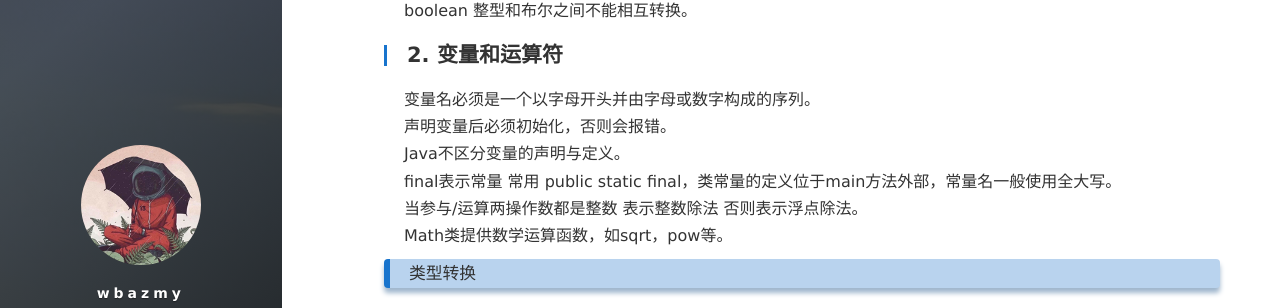
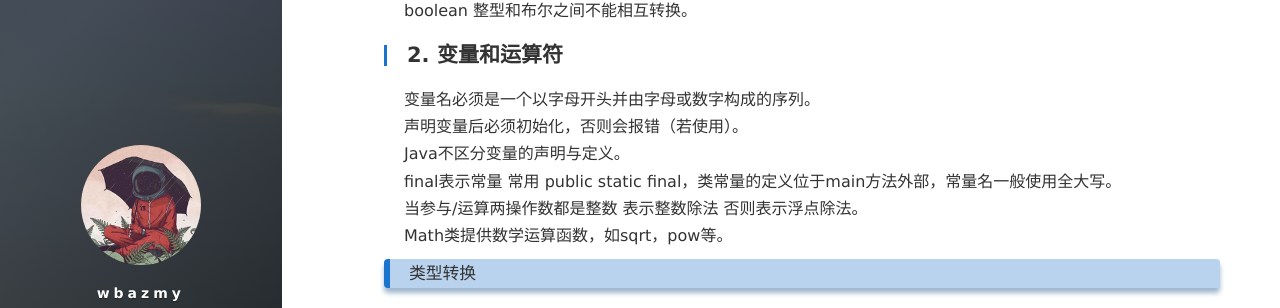
Before and after one commit to wbazmy/wbazmy.github.io, a Jekyll site: the page built from _posts/2021-07-26-Java基础程序设计.md, in a window 1280 px wide and 900 px high, scrolled down 895 px. Shown: the part 143-451 px from the top of the window. Built offline with Jekyll 4.4.1, drawn with Linux system fonts in a browser that asks for light colours; nearby versions of some CDN libraries; comment, search, counter and statistics services are not loaded.

Commit message:
Update 2021-07-26-Java基础程序设计.md

```diff
--- a/_posts/2021-07-26-Java基础程序设计.md
+++ b/_posts/2021-07-26-Java基础程序设计.md
@@ -29,7 +29,7 @@ boolean 整型和布尔之间不能相互转换。
 
 ## 2. 变量和运算符
 变量名必须是一个以字母开头并由字母或数字构成的序列。
-声明变量后必须初始化，否则会报错。
+声明变量后必须初始化，否则会报错（若使用）。
 Java不区分变量的声明与定义。
 final表示常量 常用 public static final，类常量的定义位于main方法外部，常量名一般使用全大写。
 当参与/运算两操作数都是整数 表示整数除法 否则表示浮点除法。
```
